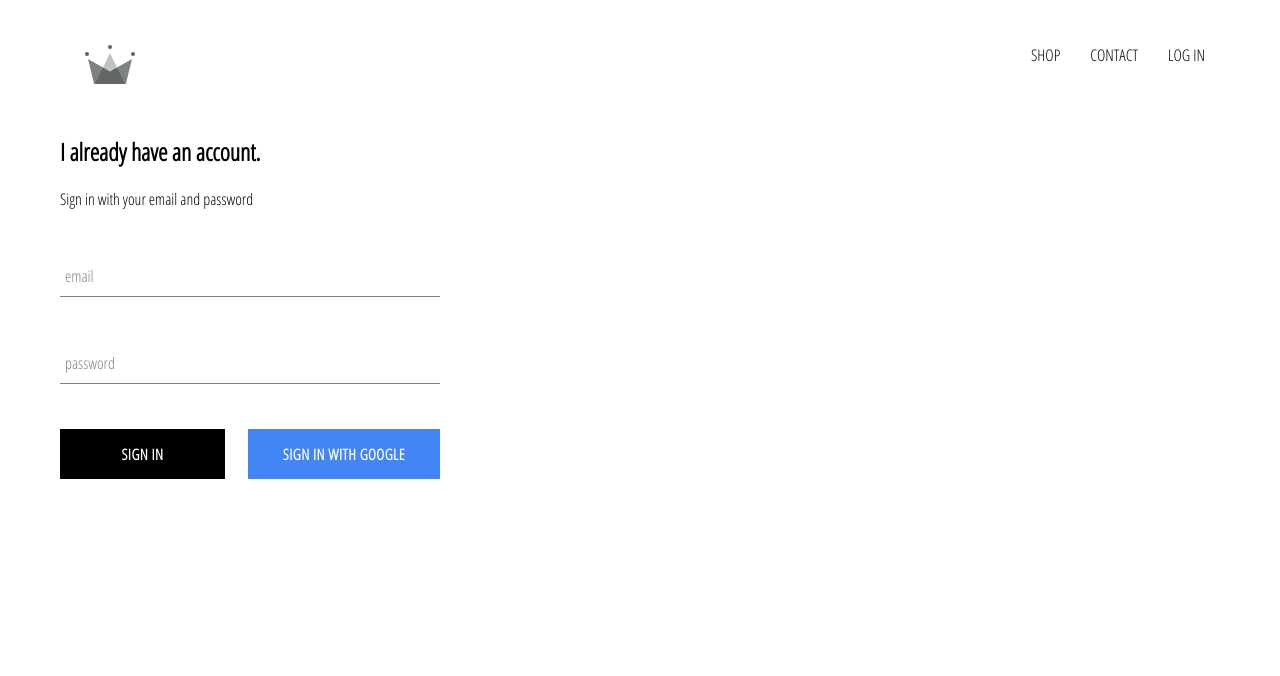
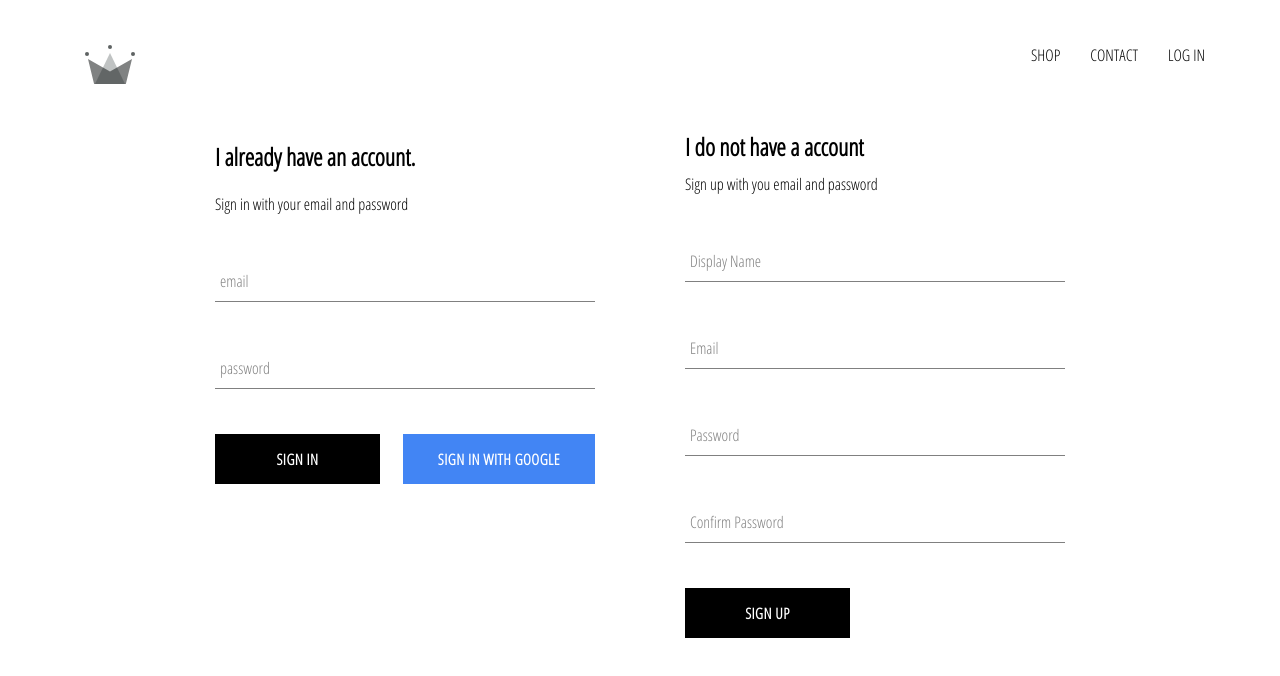
Before and after one commit to g-palankar/crwn-clothing, a React (Create React App) app: page /signin in a window 1280 px wide. Shown: the top 676 px of the page. Built offline with nearby package versions, Linux system fonts and the light colour scheme; no server answers.

Commit message:
firebase utils, store auth info in firebase

```diff
--- a/src/App.js
+++ b/src/App.js
@@ -5,7 +5,7 @@
 import ShopPage from './pages/shop/shop.component';
 import Header from './components/header/header.component';
 import SignInAndSignUpPage from './pages/sign-in-and-sign-up/sign-in-and-sign-up';
-import { auth } from './firebase/firebase.utils';
+import { auth, createUserProfileDocument } from './firebase/firebase.utils';
 
 class App extends React.Component {
   unSubscribeFromAuth = null;
@@ -31,7 +31,22 @@
   }
 
   componentDidMount() {
-    this.unSubscribeFromAuth = auth.onAuthStateChanged((c) => this.setState({currentUser: c}));
+    // this.unSubscribeFromAuth = auth.onAuthStateChanged((c) => this.setState({ currentUser: c }));
+    this.unSubscribeFromAuth = auth.onAuthStateChanged(async (user) => {
+      if(user){
+        const userRef = await createUserProfileDocument(user);
+        userRef.onSnapshot((snap)=>{
+          this.setState({currentUser: {
+            id: snap.id,
+            ...snap.data(),
+          }
+          })
+        })
+
+      }else this.setState({currentUser: null})
+
+    });
+
   }
 
   componentWillUnmount() {
--- /dev/null
+++ b/src/components/sign-up/sign-up.component.jsx
@@ -0,0 +1,68 @@
+import './sign-up.styles.scss'
+
+import react from 'react';
+import FormInput from '../form-input/form-input.component';
+import CustomButton from '../custom-button/custom-button.component';
+import { auth } from '../../firebase/firebase.utils';
+import { createUserProfileDocument } from '../../firebase/firebase.utils';
+
+
+class SignUp extends react.Component {
+    constructor() {
+        super();
+        this.state = {
+            displayName: '',
+            email: '',
+            password: '',
+            confirmPassword: ''
+        }
+    }
+
+    render() {
+        const { displayName, email, password, confirmPassword } = this.state;
+        return (<div className="sign-up">
+            <h2 className="title">I do not have a account</h2>
+            <span>Sign up with you email and password</span>
+            <form action="" className="sign-up-form" onSubmit={this.handleSubmit}>
+                <FormInput type="text" name="displayName" value={displayName} onChange={this.handleChange} label="Display Name" required></FormInput>
+                <FormInput type="email" name="email" value={email} onChange={this.handleChange} label="Email" required></FormInput>
+                <FormInput type="password" name="password" value={password} onChange={this.handleChange} label="Password" required></FormInput>
+                <FormInput type="password" name="confirmPassword" value={confirmPassword} onChange={this.handleChange} label="Confirm Password" required></FormInput>
+                <CustomButton type="submit">SIGN UP</CustomButton>
+            </form>
+        </div>)
+    }
+
+    handleSubmit = async (event) => {
+        event.preventDefault();
+        // auth.createUserWithEmailAndPassword()
+        const { displayName, email, password, confirmPassword } = this.state;
+        if (password !== confirmPassword) {
+            alert('passwords donot match');
+            return;
+        }
+
+        try {
+            const { user } = await auth.createUserWithEmailAndPassword(email, password);
+            const userRef = await createUserProfileDocument({ ...user, displayName })
+            console.log('this is the user', user)
+        } catch (error) {
+            console.log('there was an error saving the user', error)
+        }
+        this.setState({
+            displayName: '',
+            email: '',
+            password: '',
+            confirmPassword: ''
+        })
+
+    }
+
+    handleChange = (event) => {
+        const { name, value } = event.target;
+        this.setState({ [name]: value })
+    }
+
+}
+
+export default SignUp;
--- /dev/null
+++ b/src/components/sign-up/sign-up.styles.scss
@@ -0,0 +1,9 @@
+.sign-up {
+  display: flex;
+  flex-direction: column;
+  width: 380px;
+
+  .title {
+    margin: 10px 0;
+  }
+}
--- a/src/firebase/firebase.utils.js
+++ b/src/firebase/firebase.utils.js
@@ -19,6 +19,31 @@
 
 const provider = new firebase.auth.GoogleAuthProvider();
 
+export const createUserProfileDocument = async (userAuth, additionalData) => {
+    console.log('create user doc called',userAuth, additionalData)
+    if (!userAuth) return;
+        const userRef = firestore.doc(`/user/${userAuth.uid}`);
+        const snapShot = await userRef.get();
+
+        if(!snapShot.exists){
+
+            const {displayName, email}  = userAuth;
+            const createdAt = new Date();
+
+            try {
+                userRef.set({
+                    displayName, email, createdAt, ...additionalData
+                })
+
+            } catch (error) {
+                console.log('there was an error creating user',)
+            }
+
+        }
+        return userRef;
+
+}
+
 provider.setCustomParameters({ prompt: 'select_account' });
 
 export const signInWithGoogle = () => auth.signInWithPopup(provider);
--- a/src/pages/sign-in-and-sign-up/sign-in-and-sign-up.jsx
+++ b/src/pages/sign-in-and-sign-up/sign-in-and-sign-up.jsx
@@ -1,10 +1,11 @@
 import React from 'react';
 import SignIn from '../../components/sign-in/sign-in.component';
+import SignUp from '../../components/sign-up/sign-up.component';
 
 import './sign-in-and-sign-up.scss';
 
 const SignInAndSignUpPage = () => (
-    <div><SignIn></SignIn></div>
+    <div className="sign-in-and-sign-up"><SignIn></SignIn><SignUp></SignUp></div>
 )
 
 export default SignInAndSignUpPage;
--- a/src/pages/sign-in-and-sign-up/sign-in-and-sign-up.scss
+++ b/src/pages/sign-in-and-sign-up/sign-in-and-sign-up.scss
@@ -0,0 +1,6 @@
+.sign-in-and-sign-up {
+    width: 850px;
+    display: flex;
+    justify-content: space-between;
+    margin: 30px auto;
+  }
```
